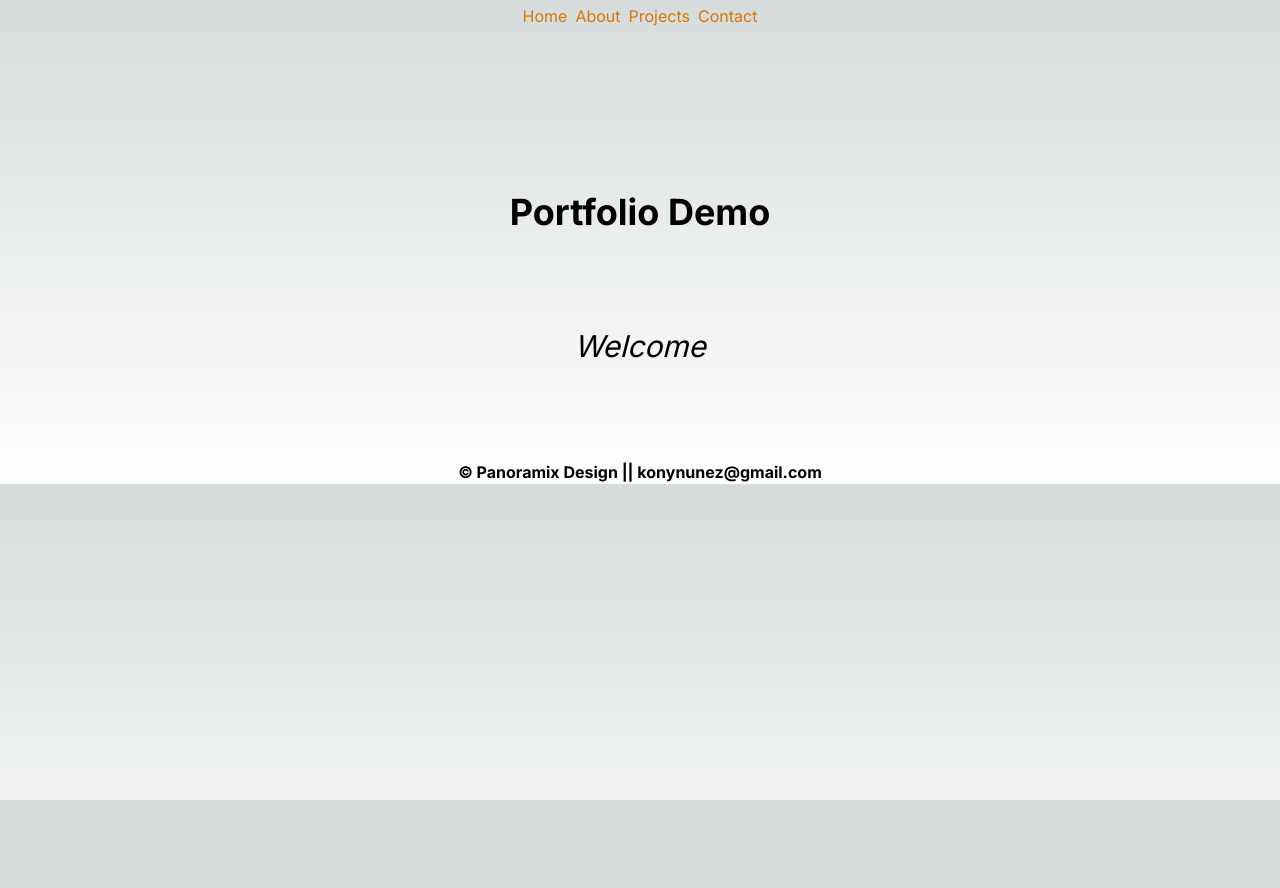
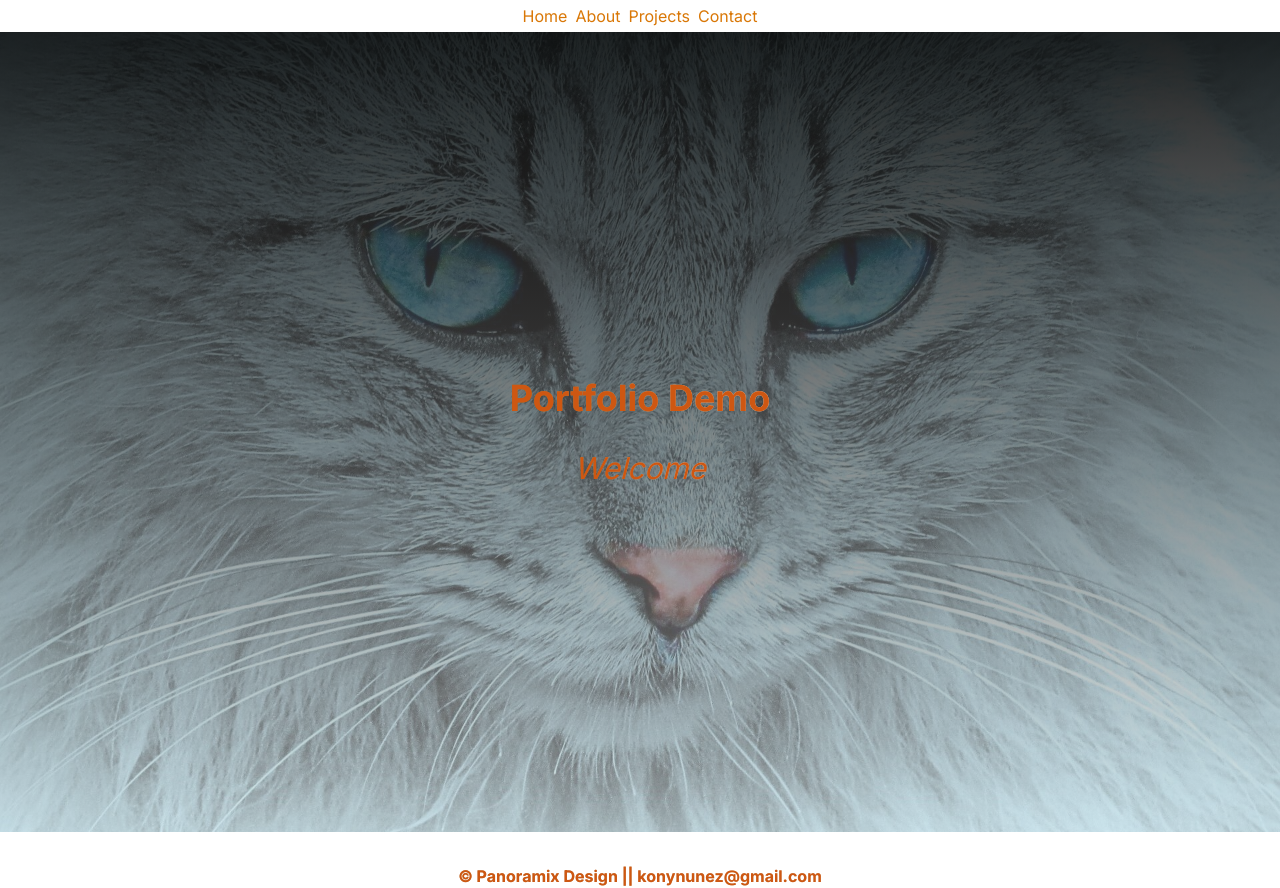
Before and after one commit to konynunez/portfolio-demo, a Next.js app in the folder codex/Module-three/portfolio-demo/: page / in a window 1280 px wide. Before the commit the page ends 800 px from the top, so only its background shows below. Built offline with nearby package versions, Linux system fonts and the light colour scheme.

Commit message:
updated all the content, edited css

```diff
--- a/codex/Module-three/portfolio-demo/src/app/globals.css
+++ b/codex/Module-three/portfolio-demo/src/app/globals.css
@@ -2,32 +2,34 @@
 @tailwind components;
 @tailwind utilities;
 
-:root {
-  --foreground-rgb: 0, 0, 0;
-  --background-start-rgb: 214, 219, 220;
-  --background-end-rgb: 255, 255, 255;
-}
-
-@media (prefers-color-scheme: dark) {
-  :root {
-    --foreground-rgb: 255, 255, 255;
-    --background-start-rgb: 0, 0, 0;
-    --background-end-rgb: 0, 0, 0;
-  }
-}
-
-body {
-  color: rgb(var(--foreground-rgb));
-  background: linear-gradient(
-      to bottom,
-      transparent,
-      rgb(var(--background-end-rgb))
-    )
-    rgb(var(--background-start-rgb));
-}
 
 @layer utilities {
   .text-balance {
     text-wrap: balance;
   }
 }
+
+:root {
+  --dark-pink: #df3e46;
+}
+
+.bg-blend {
+  background: linear-gradient(
+    rgba(10, 10, 10, 0.897),
+    rgba(221, 219, 219, 0.5)
+  ), url('/images/cat.jpg');
+  background-size: cover;
+  background-position: center;
+}
+
+
+.portfolioText {
+  color: #ce5712;
+  background: linear-gradient(45deg, #995d0e, #f8f7f6);
+  background-clip: text;
+  transition: color 0.3s ease;
+}
+
+.portfolioText:hover {
+  color: var(--dark-pink);
+}
--- a/codex/Module-three/portfolio-demo/src/app/layout.js
+++ b/codex/Module-three/portfolio-demo/src/app/layout.js
@@ -30,9 +30,10 @@ export default function RootLayout({ children }) {
           </nav>
         </header>
         {children}
-        <footer className="text-center font-bold mt-1">
-          &copy; Panoramix Design || konynunez@gmail.com
-        </footer>
+        <footer className="text-center font-bold mt-8 portfolioText">
+        &copy; Panoramix Design || konynunez@gmail.com
+      </footer>
+
       </body>
     </html>
   );
--- a/codex/Module-three/portfolio-demo/src/app/page.js
+++ b/codex/Module-three/portfolio-demo/src/app/page.js
@@ -2,12 +2,9 @@ import Image from "next/image";
 
 export default function Home() {
   return (
-    <main className="">
-
-      <h1 className="text-4xl text-center mt-40 font-bold">Portfolio Demo</h1>
-      <h2 className="text-3xl text-center my-24 italic">Welcome</h2>
+    <main className="bg-blend bg-cover bg-center min-h-screen flex flex-col justify-center items-center">
+      <h1 className="text-4xl font-bold portfolioText">Portfolio Demo</h1>
+      <h2 className="text-3xl italic mt-8 portfolioText">Welcome</h2>
     </main>
-
-
   );
 }
--- a/codex/Module-three/portfolio-demo/src/app/pages/projects/page.js
+++ b/codex/Module-three/portfolio-demo/src/app/pages/projects/page.js
@@ -6,9 +6,9 @@ export default function Page() {
     <div>
       <hr className="mx-5" />
       <main style={{ minHeight: '80vh' }}>
-        <h2 className="text-3xl text-center my-10 italic font-bold">Projects Page</h2>
-        <h3 className="text-center">Click on the image to github Repository</h3>
-        <div>
+        <h2 className="text-3xl text-center my-10 italic font-bold text-red-600">Projects Page</h2>
+        <h3 className="text-center">Click on the image to go to the GitHub Repository</h3>
+        <div className="flex flex-wrap justify-center">
           <Work
             name="Citas Motivacionales"
             description="Click button, randomly shows a famous quote and author"
--- a/codex/Module-three/portfolio-demo/tailwind.config.js
+++ b/codex/Module-three/portfolio-demo/tailwind.config.js
@@ -1,6 +1,5 @@
-/** @type {import('tailwindcss').Config} */
 module.exports = {
-  darkMode: ['selector', '[data-mode="dark"]'],
+  darkMode: ['class', '[data-mode="dark"]'],
   content: [
     "./src/pages/**/*.{js,ts,jsx,tsx,mdx}",
     "./src/components/**/*.{js,ts,jsx,tsx,mdx}",
@@ -9,9 +8,7 @@ module.exports = {
   theme: {
     extend: {
       backgroundImage: {
-        "gradient-radial": "radial-gradient(var(--tw-gradient-stops))",
-        "gradient-conic":
-          "conic-gradient(from 180deg at 50% 50%, var(--tw-gradient-stops))",
+        pageBg: "url('/images/cat.jpg')",
       },
     },
   },
```
Also changed, not shown: codex/Module-three/portfolio-demo/public/images/cat.jpg (added), codex/Module-three/portfolio-demo/src/app/pages/contact/page.js (line endings or trailing spaces).
